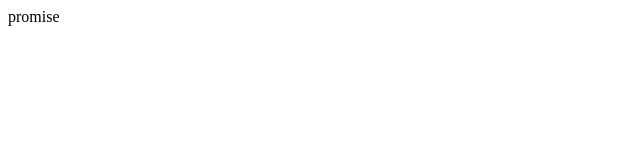
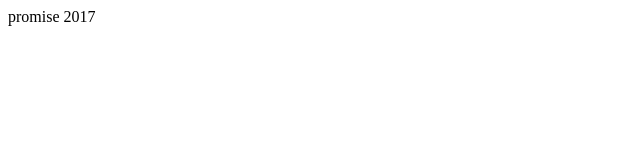
Before and after one commit to slfei/xnft, a plain HTML site: page xnft/promise.html in a window 1280 px wide. Shown: the full height of the page, 0-640 px from the left. Drawn offline with Linux system fonts and the light colour scheme.

Commit message:
commit second

```diff
--- a/xnft/promise.html
+++ b/xnft/promise.html
@@ -6,7 +6,7 @@
 </head>
 <body>
 
-	<div>promise</div>
+	<div>promise 2017</div>
 
 	<script>
 	// let p1 = new Promise(function(resolve, reject) {
```
